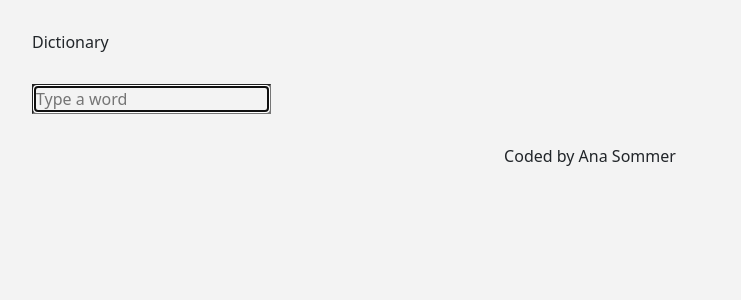
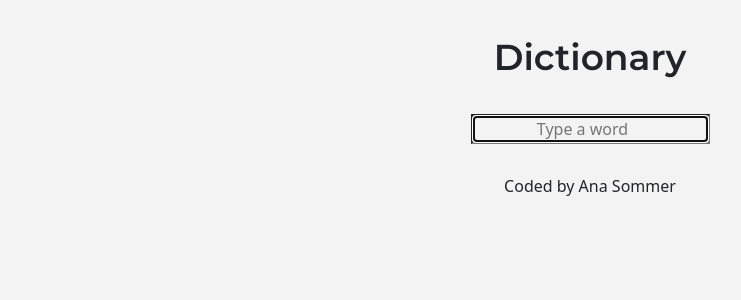
Before and after one commit to anasommer/react-dictionary, a React (Create React App) app: page / in a window 1280 px wide. Shown: the top 300 px of the page, without its empty margins (50-791 px from the left). Built offline with nearby package versions, Linux system fonts and the light colour scheme.

Commit message:
added google font

```diff
--- a/src/App.css
+++ b/src/App.css
@@ -1,12 +1,17 @@
+@import url("https://fonts.googleapis.com/css2?family=Montserrat:ital,wght@0,600;0,900;1,400&display=swap");
+
 * {
   background-color: #f3f3f3;
+  text-align: center;
 }
 
 .App-header {
   margin: 30px 0;
+
+  font-size: 36px;
+  font-family: "Montserrat", sans-serif;
 }
 
 .App-footer {
-  text-align: center;
   margin: 30px 0;
 }
```
